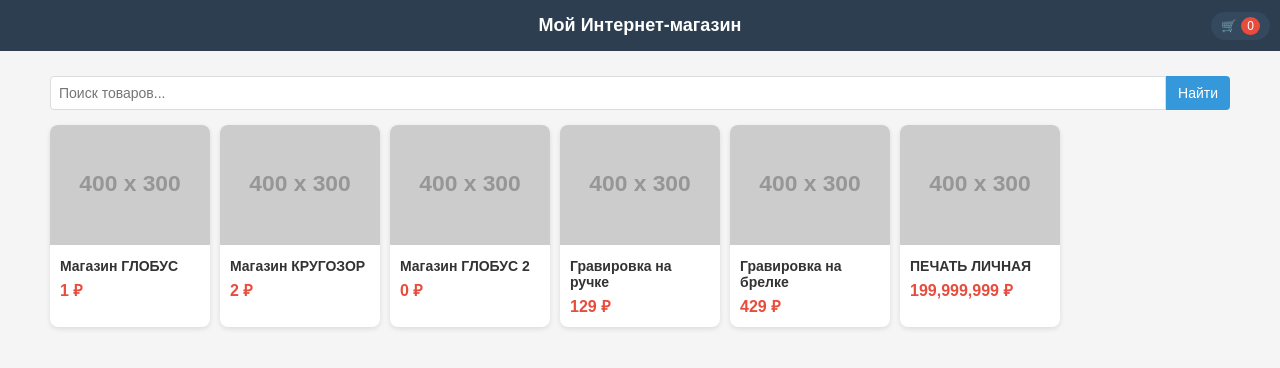
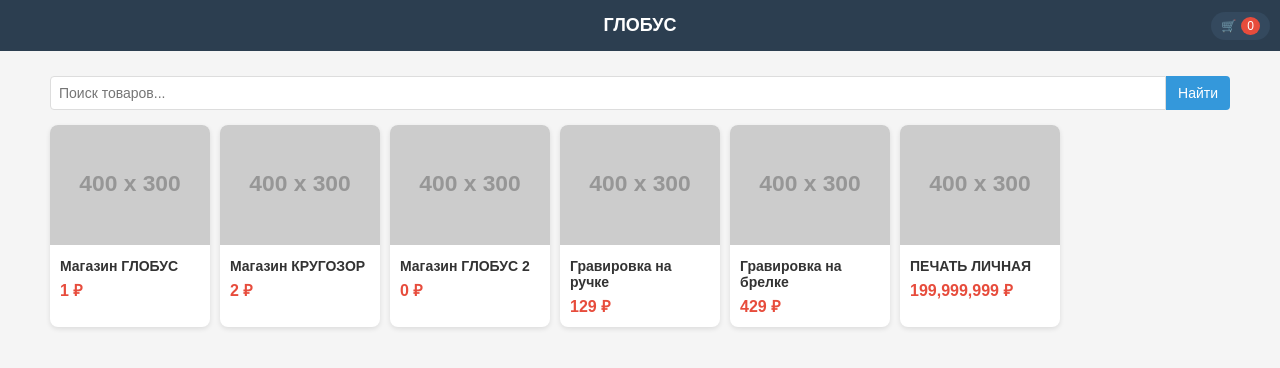
Before and after one commit to XuiVani228/globuus, a plain HTML site: page index.html in a window 1280 px wide. Drawn offline with Linux system fonts and the light colour scheme; placeholder pictures from the web are drawn by us.

Commit message:
Update index.html

```diff
--- a/index.html
+++ b/index.html
@@ -430,7 +430,7 @@
 <body>
     <header>
         <div class="header-content">
-            <h1 style="font-size: 18px; margin: 0;">Мой Интернет-магазин</h1>
+            <h1 style="font-size: 18px; margin: 0;">ГЛОБУС</h1>
             <div class="cart-icon" onclick="openCartModal()">
                 🛒
                 <span class="cart-count" id="cartCount">0</span>
```
